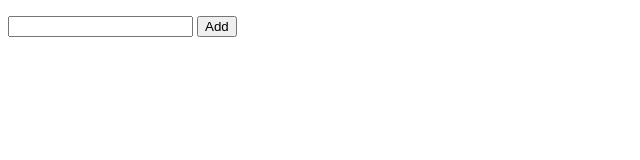
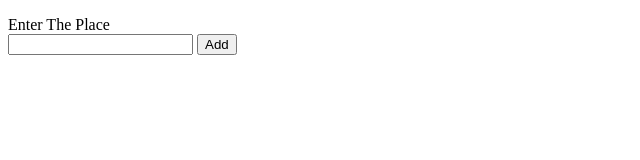
Before and after one commit to TzuCChan/togo-list, a website with bundled scripts: page public/index.html in a window 1280 px wide. Shown: the whole page, without its empty margins (0-640 px from the left). Built offline with nearby package versions, Linux system fonts and the light colour scheme.

Commit message:
enter your place

```diff
--- a/public/index.html
+++ b/public/index.html
@@ -16,6 +16,7 @@
   <body>
     <ul id="list"></ul>
     <form id="new-place-form">
+      <header>Enter The Place</header>
       <input type="text" id="new-place-title">
       <button type="submit">Add</button>
     </form>
```
